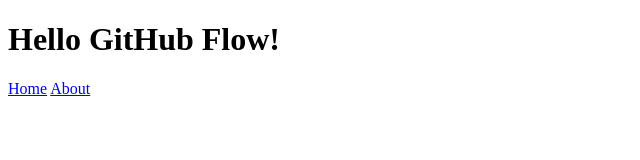
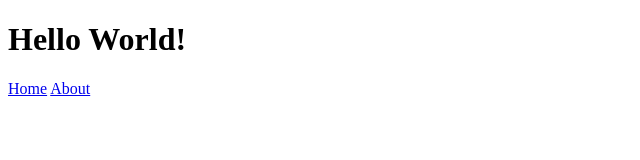
Before and after one commit to Kani-Khatab/GithubFlow-exercise, a plain HTML site: page index.html in a window 1280 px wide. Shown: the whole page, without its empty margins (0-640 px from the left). Drawn offline with Linux system fonts and the light colour scheme.

Commit message:
Jag har ändrat h1

```diff
--- a/index.html
+++ b/index.html
@@ -5,7 +5,7 @@
     <meta charset="UTF-8">
 </head>
 <body>
-    <h1>Hello GitHub Flow!</h1>
+    <h1>Hello World!</h1>
     <nav>
         <a href="index.html">Home</a>
         <a href="about.html">About</a>
```
